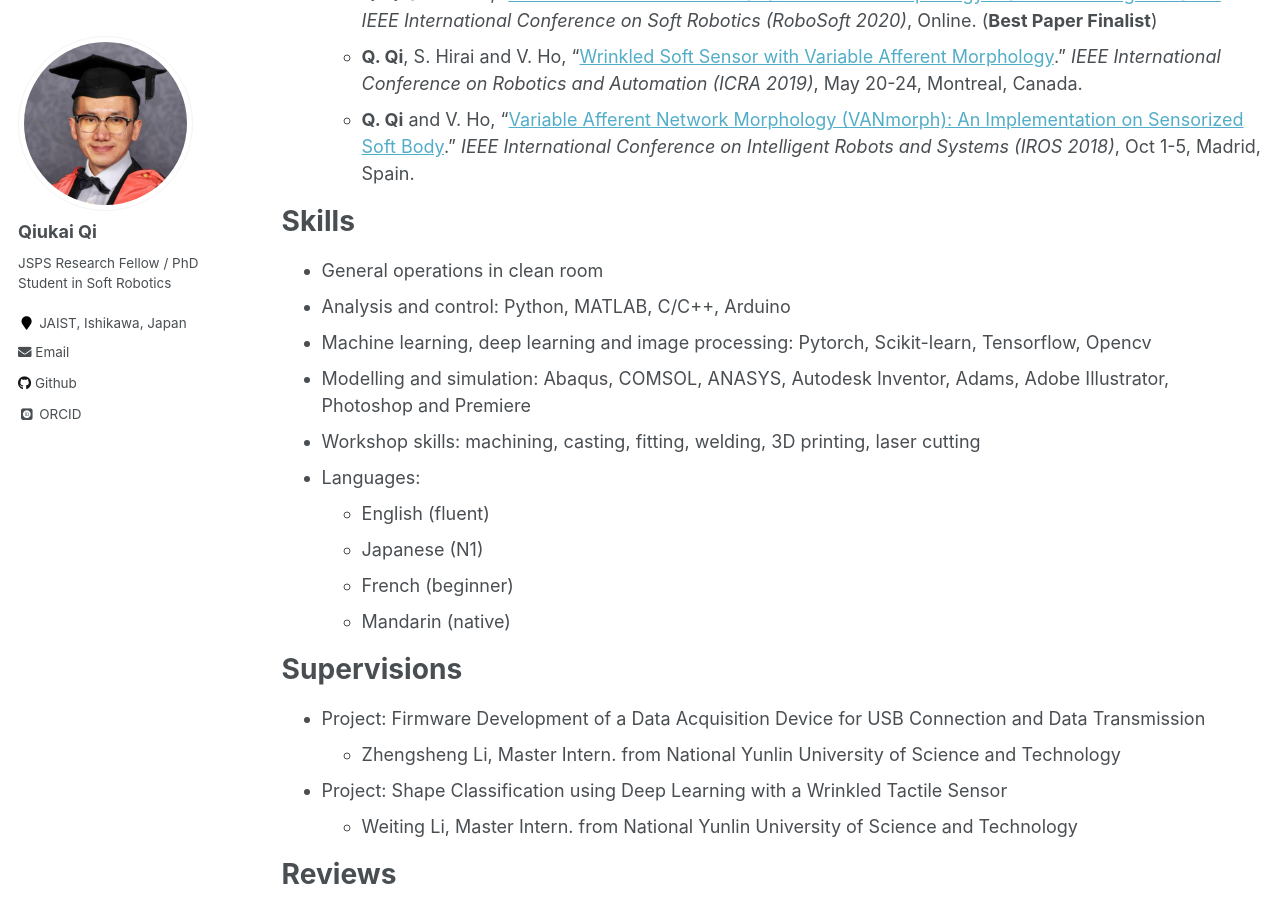
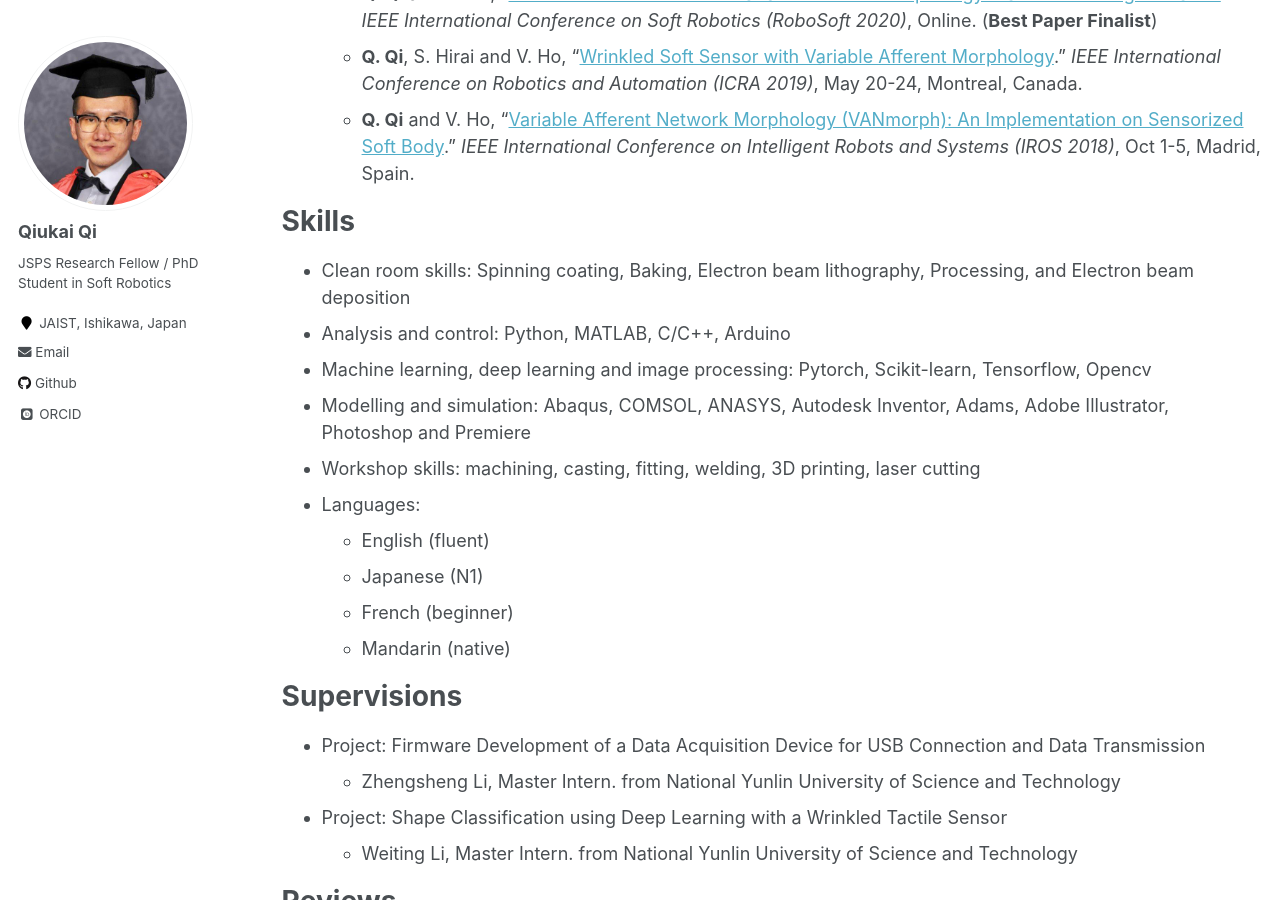
Before and after one commit to QiukaiQi/qiukaiqi.github.io, a Jekyll site: the page built from _pages/CV.md, in a window 1280 px wide and 900 px high, scrolled down 1944 px. Built offline with Jekyll 4.4.1, drawn with Linux system fonts in a browser that asks for light colours; some web fonts are replaced.

Commit message:
Update CV.md

```diff
--- a/_pages/CV.md
+++ b/_pages/CV.md
@@ -70,7 +70,7 @@ Publications
 
 Skills
 ======
-* General operations in clean room
+* Clean room skills: Spinning coating, Baking, Electron beam lithography, Processing, and Electron beam deposition
 * Analysis and control: Python, MATLAB, C/C++, Arduino
 * Machine learning, deep learning and image processing: Pytorch, Scikit-learn, Tensorflow, Opencv
 * Modelling and simulation: Abaqus, COMSOL, ANASYS, Autodesk Inventor, Adams, Adobe Illustrator, Photoshop and Premiere
```
